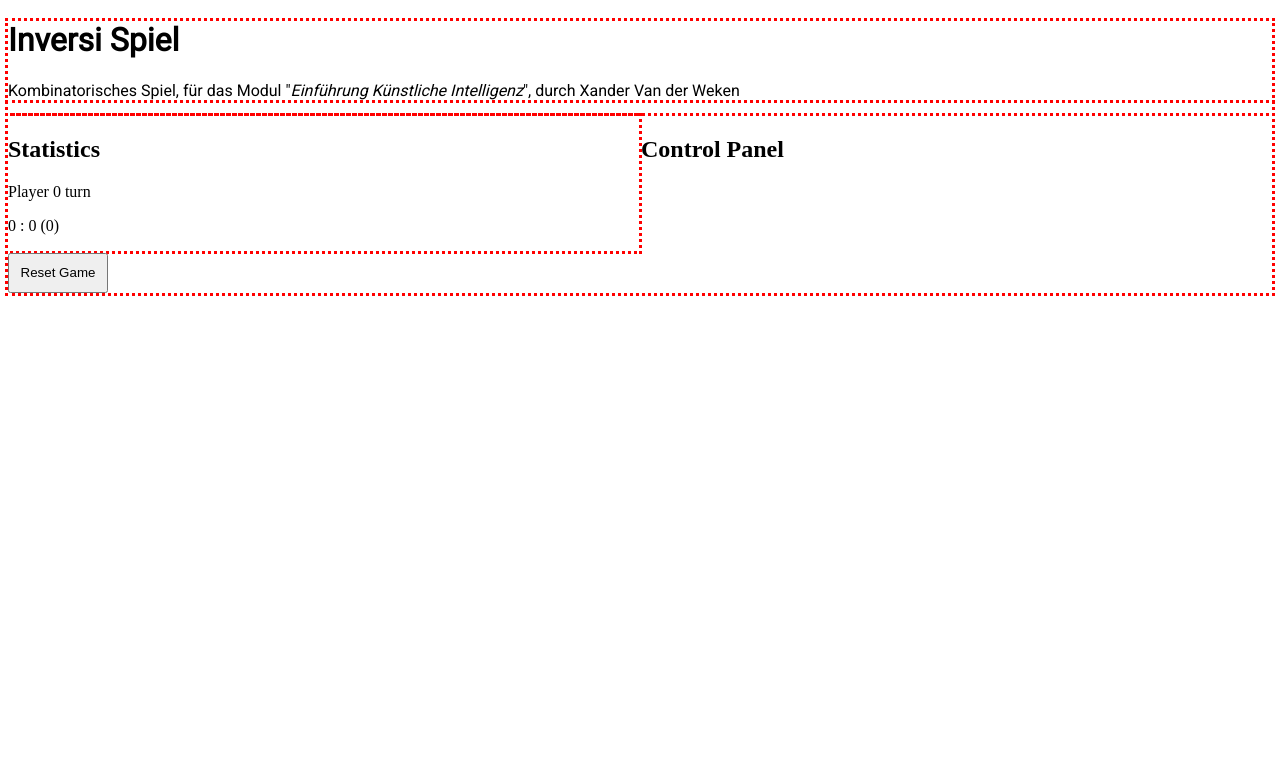
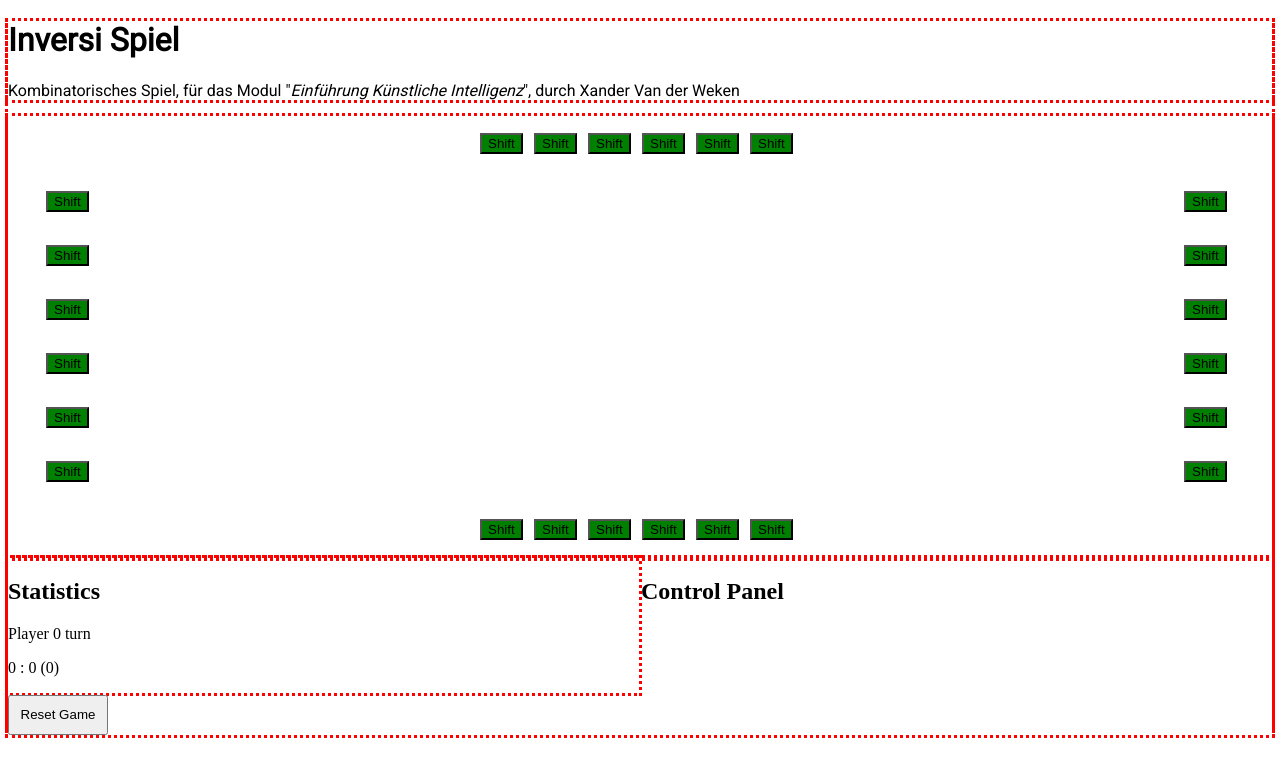
Before and after one commit to XanderVanDerWeken/EKI_Invers_Vue, a Vue app in the folder invers_frontend/: page / in a window 1280 px wide. Shown: the top 776 px of the page. Built offline with nearby package versions, Linux system fonts and the light colour scheme.

Commit message:
Readded Board
- Now everthing is working fine
- Server holds cpu to minimal load

```diff
--- a/invers_frontend/src/App.vue
+++ b/invers_frontend/src/App.vue
@@ -2,7 +2,7 @@
     <div id="app">
         <Header />
         <div class="container">
-          <!--<Board />-->
+          <Board />
 
           <div class="controls">
             <Stats />
```
